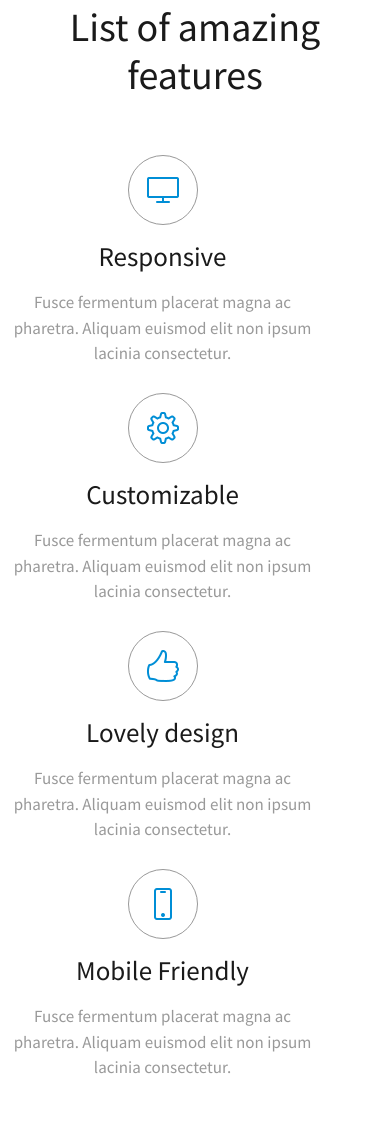
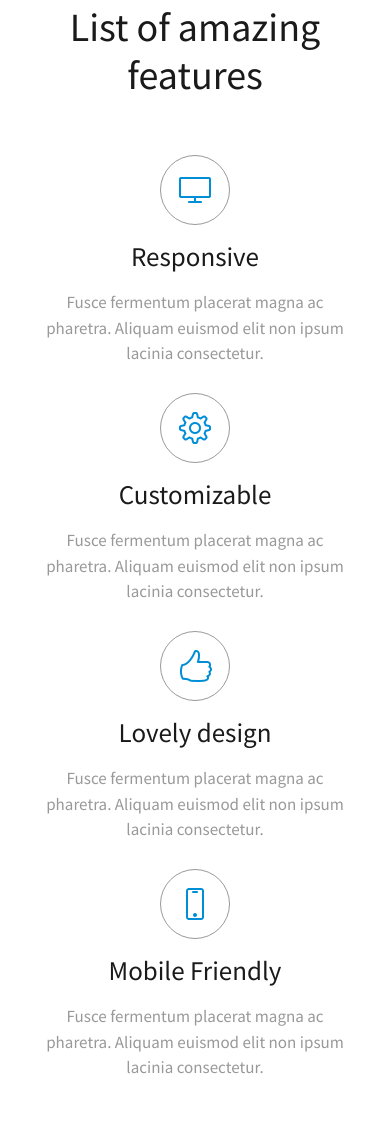
Before and after one commit to HimuHimu112002/Luchid_Responsive, a plain HTML site: page index.html in a window 390 px wide. Shown: the part 858-1980 px from the top of the page. Drawn offline with nearby package versions, Linux system fonts and the light colour scheme.

Commit message:
Add files via upload

```diff
--- a/index.html
+++ b/index.html
@@ -83,7 +83,7 @@
     <section>
         <div class="container mt-5">
             <div class="row card_content text-center">
-                <div class="col-10 col-sm-6 col-md-6 col-lg-3">
+                <div class="col-10 col-sm-6 col-md-6 col-lg-3 m-auto">
                     <div class="card_logo m-auto">
                           <img src="img/monitor.png" class="img-fluid" alt="">
                     </div>
@@ -91,7 +91,7 @@
                     <p>Fusce fermentum placerat magna ac pharetra. Aliquam euismod elit non ipsum lacinia consectetur.</p>
                 </div>
 
-                <div class="col-10 col-sm-6 col-md-6 col-lg-3">
+                <div class="col-10 col-sm-6 col-md-6 col-lg-3 m-auto">
                   <div class="card_logo m-auto">
                     <img src="img/setting.png" class="img-fluid" alt="">
                   </div>
@@ -99,7 +99,7 @@
                   <p>Fusce fermentum placerat magna ac pharetra. Aliquam euismod elit non ipsum lacinia consectetur.</p>
               </div>
 
-              <div class="col-10 col-sm-6 col-md-6 col-lg-3">
+              <div class="col-10 col-sm-6 col-md-6 col-lg-3 m-auto">
                   <div class="card_logo m-auto">
                     <img src="img/like.png" class="img-fluid" alt="">
                   </div>
@@ -107,7 +107,7 @@
                   <p>Fusce fermentum placerat magna ac pharetra. Aliquam euismod elit non ipsum lacinia consectetur.</p>
               </div>
 
-              <div class="col-10 col-sm-6 col-md-6 col-lg-3">
+              <div class="col-10 col-sm-6 col-md-6 col-lg-3 m-auto">
                   <div class="card_logo m-auto">
                     <img src="img/phone.png" class="img-fluid" alt="">
                   </div>
```
